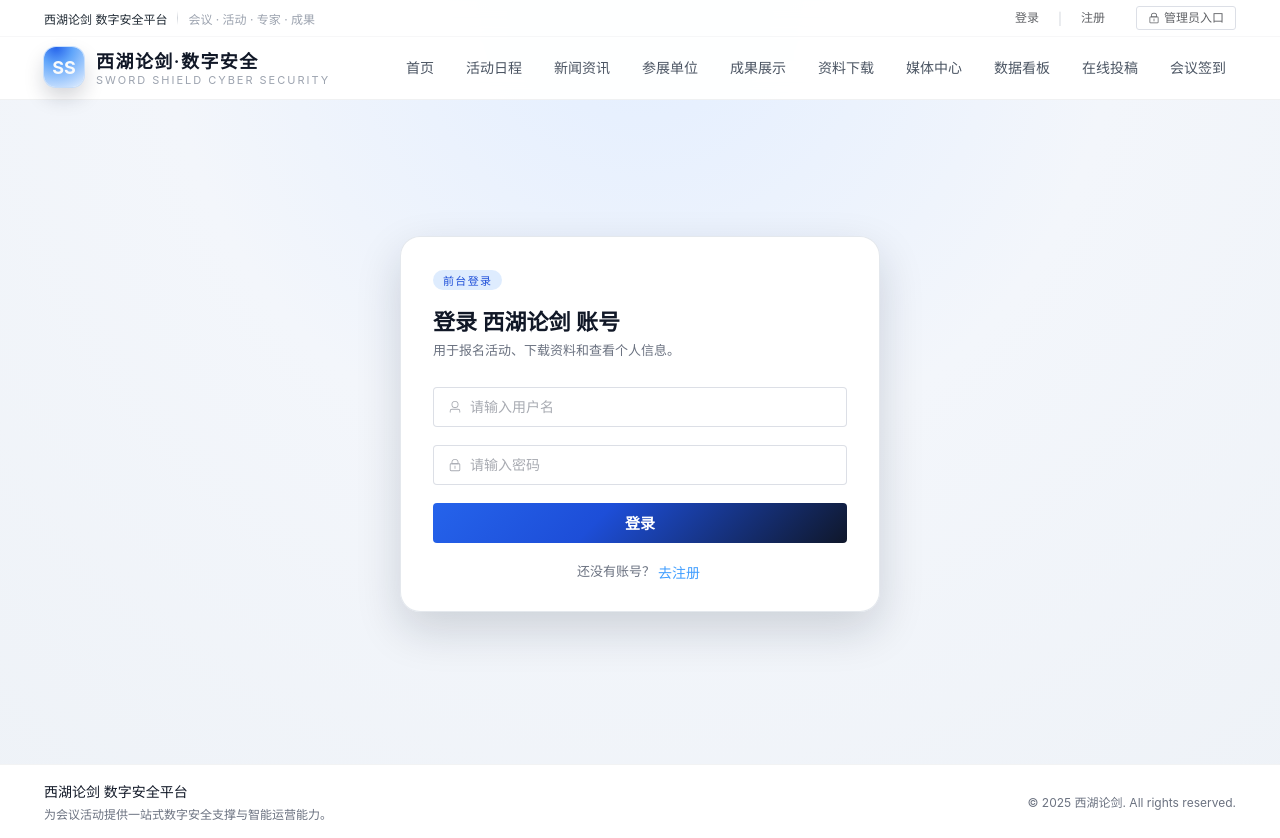
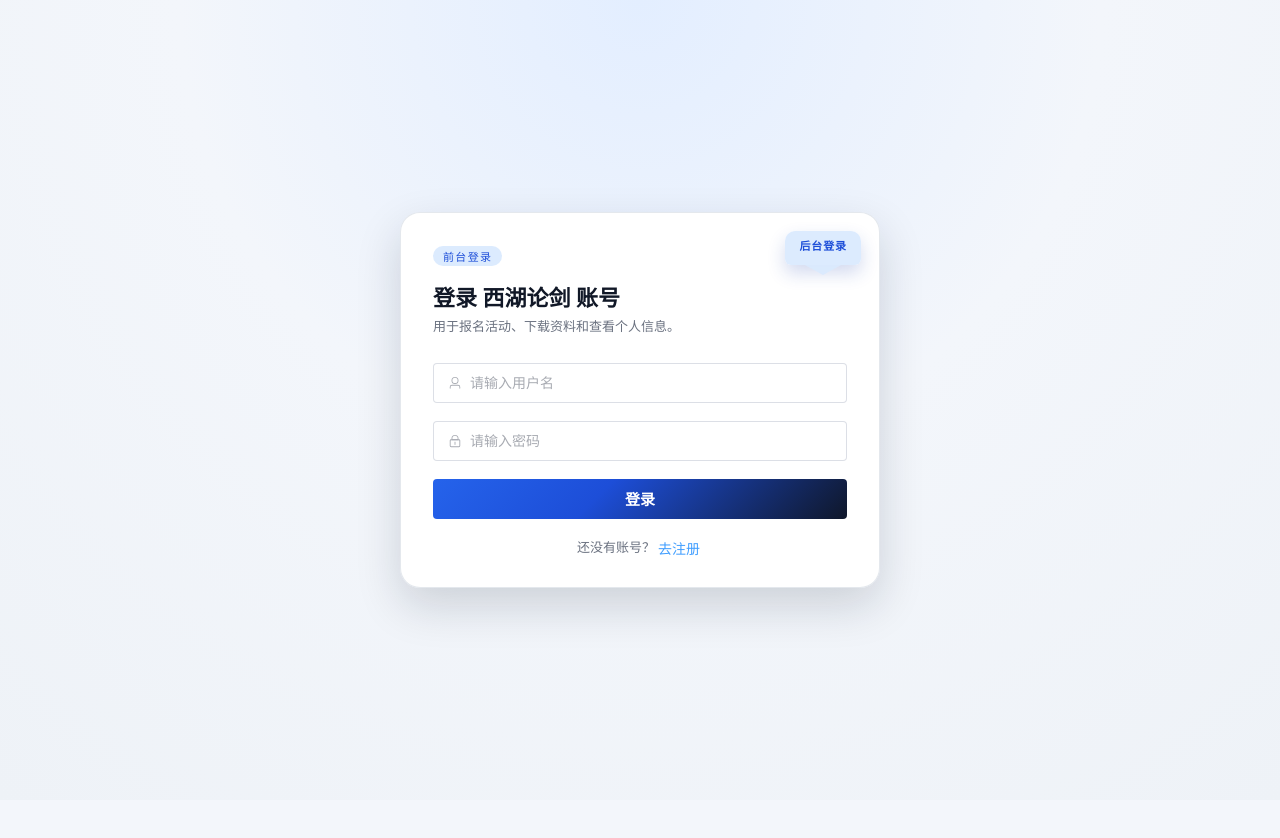
Before and after one commit to sry8848/sword_shield_web, a Vue app in the folder sword-shield-web-ui/: page /login in a window 1280 px wide. After the commit the page ends 800 px from the top, so only its background shows below. Built offline with nearby package versions, Linux system fonts and the light colour scheme.

Commit message:
feat: 添加前台和后台登录页面之间的切换链接，并优化相关样式

```diff
--- a/sword-shield-web-ui/src/App.vue
+++ b/sword-shield-web-ui/src/App.vue
@@ -1,7 +1,7 @@
 <template>
   <div class="app-shell">
     <template v-if="!isAdminRoute">
-      <header class="app-header">
+      <header v-if="!isAuthRoute" class="app-header">
         <div class="top-bar">
           <div class="top-left">
             <span class="top-label">西湖论剑 数字安全平台</span>
@@ -62,11 +62,11 @@
         </div>
       </header>
 
-      <main class="app-main">
+      <main class="app-main" :class="{ 'auth-main': isAuthRoute }">
         <router-view />
       </main>
 
-      <footer class="app-footer">
+      <footer v-if="!isAuthRoute" class="app-footer">
         <div class="footer-inner">
           <div class="footer-left">
             <div class="footer-title">西湖论剑 数字安全平台</div>
@@ -98,6 +98,7 @@ const token = ref(localStorage.getItem('token') || '')
 
 const isLoggedIn = computed(() => !!token.value)
 const isAdminRoute = computed(() => route.path.startsWith('/admin'))
+const isAuthRoute = computed(() => route.path === '/login' || route.path === '/register')
 
 watch(
   () => route.path,
@@ -359,6 +360,10 @@ body {
   padding: 24px 16px 40px;
 }
 
+.app-main.auth-main {
+  padding: 0;
+}
+
 .app-footer {
   border-top: 1px solid rgba(15, 23, 42, 0.05);
   background: #ffffff;
--- a/sword-shield-web-ui/src/pages/Login.vue
+++ b/sword-shield-web-ui/src/pages/Login.vue
@@ -1,6 +1,7 @@
 <template>
   <div class="auth-page">
     <div class="auth-card">
+      <router-link class="auth-switch" to="/admin/login">后台登录</router-link>
       <div class="auth-header">
         <div class="auth-tag">前台登录</div>
         <h1 class="auth-title">登录 西湖论剑 账号</h1>
@@ -49,11 +50,12 @@
 
 <script setup lang="ts">
 import { reactive, ref } from 'vue'
-import { useRouter } from 'vue-router'
+import { useRouter, useRoute } from 'vue-router'
 import api from '../api'
 import { ElMessage } from 'element-plus'
 
 const router = useRouter()
+const route = useRoute()
 const form = reactive({ username: '', password: '' })
 const loading = ref(false)
 
@@ -93,7 +95,8 @@ async function login() {
       window.dispatchEvent(new Event('user-login'))
 
       ElMessage.success('登录成功')
-      router.push('/')
+      const redirect = typeof route.query.redirect === 'string' ? route.query.redirect : '/'
+      router.push(redirect)
     } else {
       ElMessage.error(data.message || '登录失败')
     }
@@ -107,11 +110,12 @@ async function login() {
 
 <style scoped>
 .auth-page {
-  min-height: calc(100vh - 200px);
+  min-height: 100vh;
   display: flex;
   align-items: center;
   justify-content: center;
   padding: 32px 16px;
+  background: radial-gradient(circle at top, #e3eeff 0, #f3f6fb 45%, #eef2f7 100%);
 }
 
 .auth-card {
@@ -122,6 +126,51 @@ async function login() {
   background: rgba(255, 255, 255, 0.96);
   box-shadow: 0 18px 45px rgba(15, 23, 42, 0.16);
   border: 1px solid rgba(148, 163, 184, 0.25);
+  position: relative;
+}
+
+.auth-switch {
+  position: absolute;
+  top: 18px;
+  right: 18px;
+  z-index: 1;
+  display: inline-flex;
+  align-items: center;
+  justify-content: center;
+  padding: 6px 14px 12px;
+  border-radius: 10px 10px 6px 6px;
+  font-size: 11px;
+  letter-spacing: 0.08em;
+  text-decoration: none;
+  font-weight: 600;
+  color: #1d4ed8;
+  background: rgba(219, 234, 254, 0.95);
+  box-shadow: 0 8px 18px rgba(30, 64, 175, 0.2);
+  transition: transform 0.2s ease, box-shadow 0.2s ease;
+  cursor: pointer;
+}
+
+.auth-switch::after {
+  content: '';
+  position: absolute;
+  left: 0;
+  right: 0;
+  bottom: -10px;
+  margin: 0 auto;
+  width: 0;
+  height: 0;
+  border-left: 18px solid transparent;
+  border-right: 18px solid transparent;
+  border-top: 10px solid rgba(219, 234, 254, 0.95);
+}
+
+.auth-switch:hover {
+  transform: translateY(-2px);
+  box-shadow: 0 10px 22px rgba(30, 64, 175, 0.26);
+}
+
+.auth-switch:active {
+  transform: translateY(0);
 }
 
 .auth-header {
@@ -137,7 +186,7 @@ async function login() {
   letter-spacing: 0.12em;
   text-transform: uppercase;
   color: #1d4ed8;
-  background: rgba(219, 234, 254, 0.9);
+  background: rgba(219, 234, 254, 0.95);
 }
 
 .auth-title {
--- a/sword-shield-web-ui/src/pages/Register.vue
+++ b/sword-shield-web-ui/src/pages/Register.vue
@@ -97,11 +97,12 @@ async function register() {
 
 <style scoped>
 .auth-page {
-  min-height: calc(100vh - 200px);
+  min-height: 100vh;
   display: flex;
   align-items: center;
   justify-content: center;
   padding: 32px 16px;
+  background: radial-gradient(circle at top, #e3eeff 0, #f3f6fb 45%, #eef2f7 100%);
 }
 
 .auth-card {
--- a/sword-shield-web-ui/src/pages/admin/AdminLogin.vue
+++ b/sword-shield-web-ui/src/pages/admin/AdminLogin.vue
@@ -1,6 +1,7 @@
 <template>
   <div class="auth-page admin-auth-page">
     <div class="auth-card admin-auth-card">
+      <router-link class="auth-switch" to="/login">前台登录</router-link>
       <div class="auth-header">
         <div class="auth-tag admin-tag">后台登录</div>
         <h1 class="auth-title">登录 西湖论剑 管理后台</h1>
@@ -36,11 +37,6 @@
             登录后台
           </el-button>
         </el-form-item>
-        <div class="auth-footer">
-          <el-button link @click="$router.push('/')" type="info">
-            返回前台首页
-          </el-button>
-        </div>
       </el-form>
     </div>
   </div>
@@ -103,6 +99,51 @@ async function login() {
   background: rgba(255, 255, 255, 0.96);
   box-shadow: 0 18px 45px rgba(15, 23, 42, 0.16);
   border: 1px solid rgba(148, 163, 184, 0.25);
+  position: relative;
+}
+
+.auth-switch {
+  position: absolute;
+  top: 18px;
+  right: 18px;
+  z-index: 1;
+  display: inline-flex;
+  align-items: center;
+  justify-content: center;
+  padding: 6px 14px 12px;
+  border-radius: 10px 10px 6px 6px;
+  font-size: 11px;
+  letter-spacing: 0.08em;
+  text-decoration: none;
+  font-weight: 600;
+  color: #1d4ed8;
+  background: rgba(219, 234, 254, 0.95);
+  box-shadow: 0 8px 18px rgba(30, 64, 175, 0.2);
+  transition: transform 0.2s ease, box-shadow 0.2s ease;
+  cursor: pointer;
+}
+
+.auth-switch::after {
+  content: '';
+  position: absolute;
+  left: 0;
+  right: 0;
+  bottom: -10px;
+  margin: 0 auto;
+  width: 0;
+  height: 0;
+  border-left: 18px solid transparent;
+  border-right: 18px solid transparent;
+  border-top: 10px solid rgba(219, 234, 254, 0.95);
+}
+
+.auth-switch:hover {
+  transform: translateY(-2px);
+  box-shadow: 0 10px 22px rgba(30, 64, 175, 0.26);
+}
+
+.auth-switch:active {
+  transform: translateY(0);
 }
 
 .auth-header {
--- a/sword-shield-web-ui/src/router.ts
+++ b/sword-shield-web-ui/src/router.ts
@@ -24,8 +24,8 @@ import Media from './pages/Media.vue'
 
 const routes = [
   { path: '/', component: Home },
-  { path: '/login', component: Login },
-  { path: '/register', component: Register },
+  { path: '/login', component: Login, meta: { public: true } },
+  { path: '/register', component: Register, meta: { public: true } },
   { path: '/activities', component: Activities },
   { path: '/activity/:id', component: ActivityDetail },
   { path: '/articles', component: Articles },
@@ -53,23 +53,76 @@ const routes = [
 
 const router = createRouter({ history: createWebHistory(), routes })
 
+type JwtPayload = {
+  exp?: number
+}
+
+function getJwtExpiryMs(token: string): number | null {
+  try {
+    const payloadPart = token.split('.')[1]
+    if (!payloadPart) return null
+    const base64 = payloadPart.replace(/-/g, '+').replace(/_/g, '/')
+    const padded = base64.padEnd(base64.length + ((4 - (base64.length % 4)) % 4), '=')
+    const payload = JSON.parse(atob(padded)) as JwtPayload
+    if (typeof payload.exp !== 'number') return null
+    return payload.exp * 1000
+  } catch {
+    return null
+  }
+}
+
+function isJwtExpired(token: string): boolean {
+  const expMs = getJwtExpiryMs(token)
+  if (!expMs) return true
+  return Date.now() >= expMs
+}
+
+function clearUserAuth() {
+  localStorage.removeItem('token')
+  localStorage.removeItem('userId')
+  localStorage.removeItem('username')
+  localStorage.removeItem('userAvatar')
+}
+
+function clearAdminAuth() {
+  localStorage.removeItem('adminToken')
+  localStorage.removeItem('adminId')
+  localStorage.removeItem('adminUsername')
+  localStorage.removeItem('adminNickname')
+}
+
 router.beforeEach((to: RouteLocationNormalized, from: RouteLocationNormalized, next: NavigationGuardNext) => {
   // Admin routes authentication with deep link support
-  if (to.path.startsWith('/admin') && to.path !== '/admin/login') {
-    const adminToken = localStorage.getItem('adminToken')
-    if (!adminToken) {
-      return next({
-        path: '/admin/login',
-        query: { redirect: to.fullPath }
-      })
+  if (to.path.startsWith('/admin')) {
+    if (to.path !== '/admin/login') {
+      const adminToken = localStorage.getItem('adminToken')
+      if (!adminToken || isJwtExpired(adminToken)) {
+        if (adminToken) {
+          clearAdminAuth()
+        }
+        return next({
+          path: '/admin/login',
+          query: { redirect: to.fullPath }
+        })
+      }
     }
+    return next()
   }
 
-  // Public routes authentication
+  const isPublic = to.matched.some((record) => record.meta.public)
   const token = localStorage.getItem('token')
+  const tokenExpired = token ? isJwtExpired(token) : false
+  if (token && tokenExpired) {
+    clearUserAuth()
+  }
   const action = Array.isArray(to.query.action) ? to.query.action[0] : (to.query.action as string | undefined)
-  const requiresAuth = ['/profile'].includes(to.path) || (to.path.startsWith('/activity') && action === 'register')
-  if (requiresAuth && !token) return next('/login')
+  const requiresActionAuth = to.path.startsWith('/activity') && action === 'register'
+  if ((!isPublic || requiresActionAuth) && (!token || tokenExpired)) {
+    return next({
+      path: '/login',
+      query: { redirect: to.fullPath }
+    })
+  }
 
   next()
 })
```
